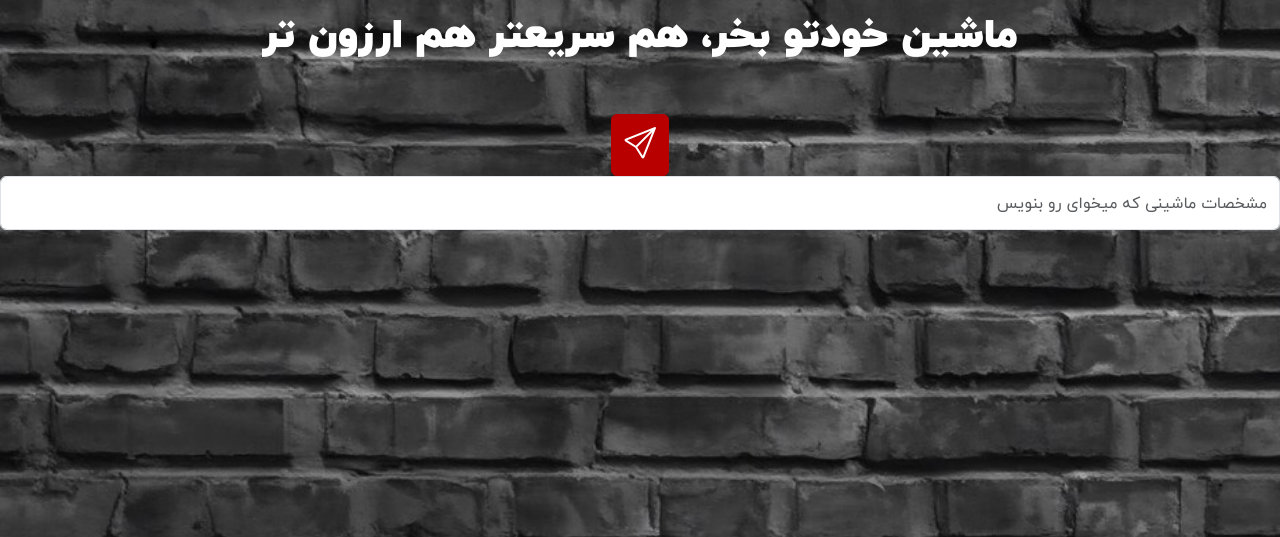
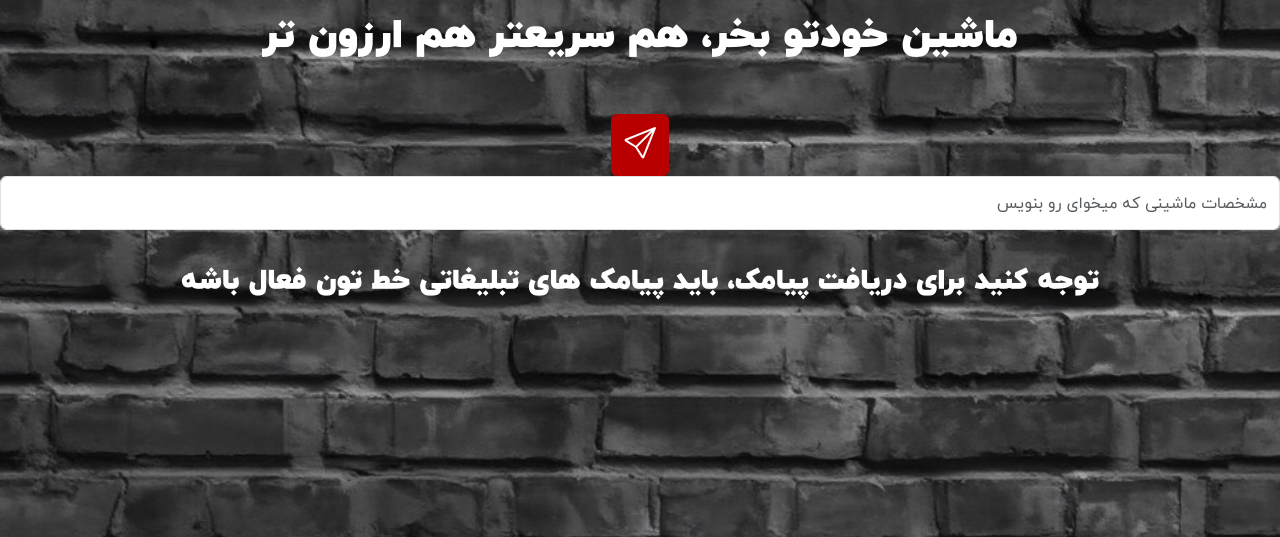
Before and after one commit to arc-flow/khabaramKon, a Django app: page / in a window 1280 px wide. Shown: the part 192-729 px from the top of the page. Run offline with Django 4.2, Linux system fonts and the light colour scheme; the visitor is signed in with stand-in values (Sample User, id 1); parts of the project's set-up code (start-up, migrations or seed data) failed here and were passed over; some libraries are stand-ins or nearby versions.

Commit message:
add discribe2 text

```diff
--- a/templates/index.html
+++ b/templates/index.html
@@ -59,6 +59,11 @@
         margin-top: -15px;
         font-weight: 900;
       }
+      .discribe2 {
+        color: white;
+        margin-top: -15px;
+        font-weight: 750;
+      }
       #form div {
         display: inline-block;
         width: 55%;
@@ -94,6 +99,7 @@
             {{form}}
           </form>
         </div>
+          <h3 class="discribe2 pt-5">توجه کنید برای دریافت پیامک، باید پیامک های تبلیغاتی خط تون فعال باشه</h3>
       </div>
     </div>
     <script src="{% static "/bootstrap/js/bootstrap.min.js" %}"></script>
```
